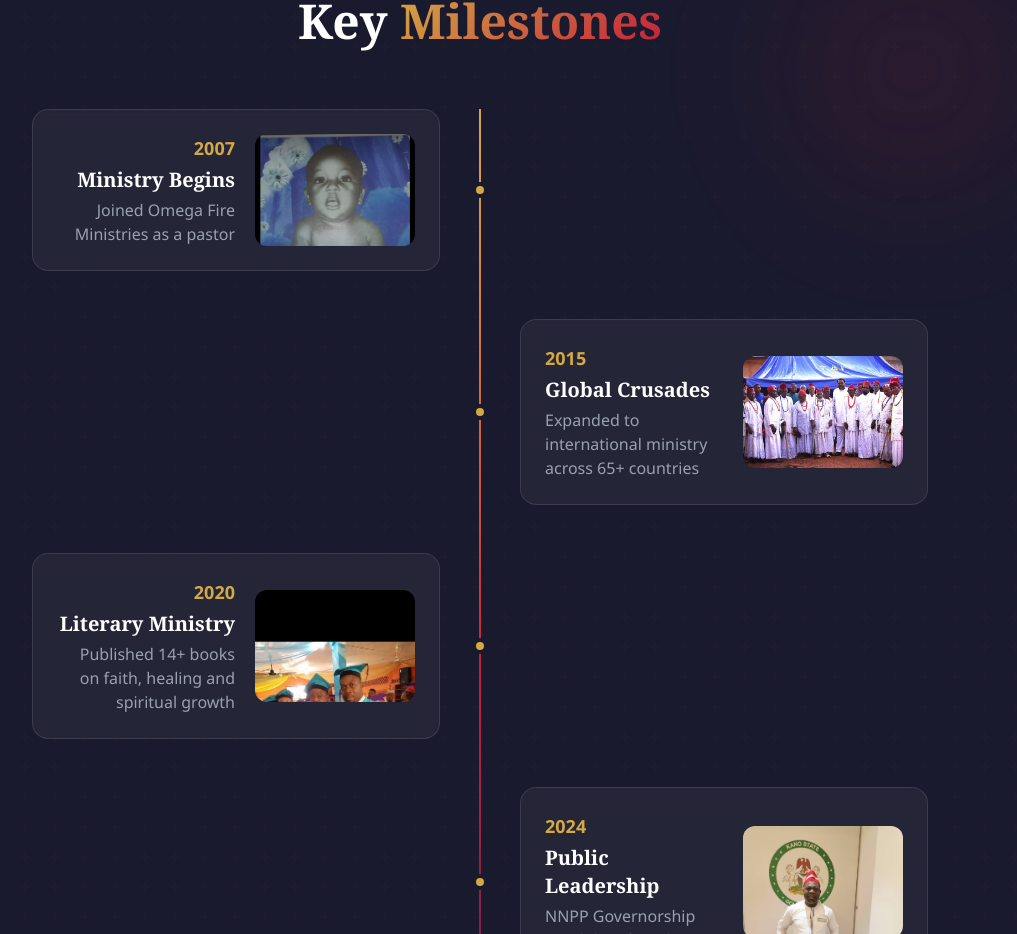
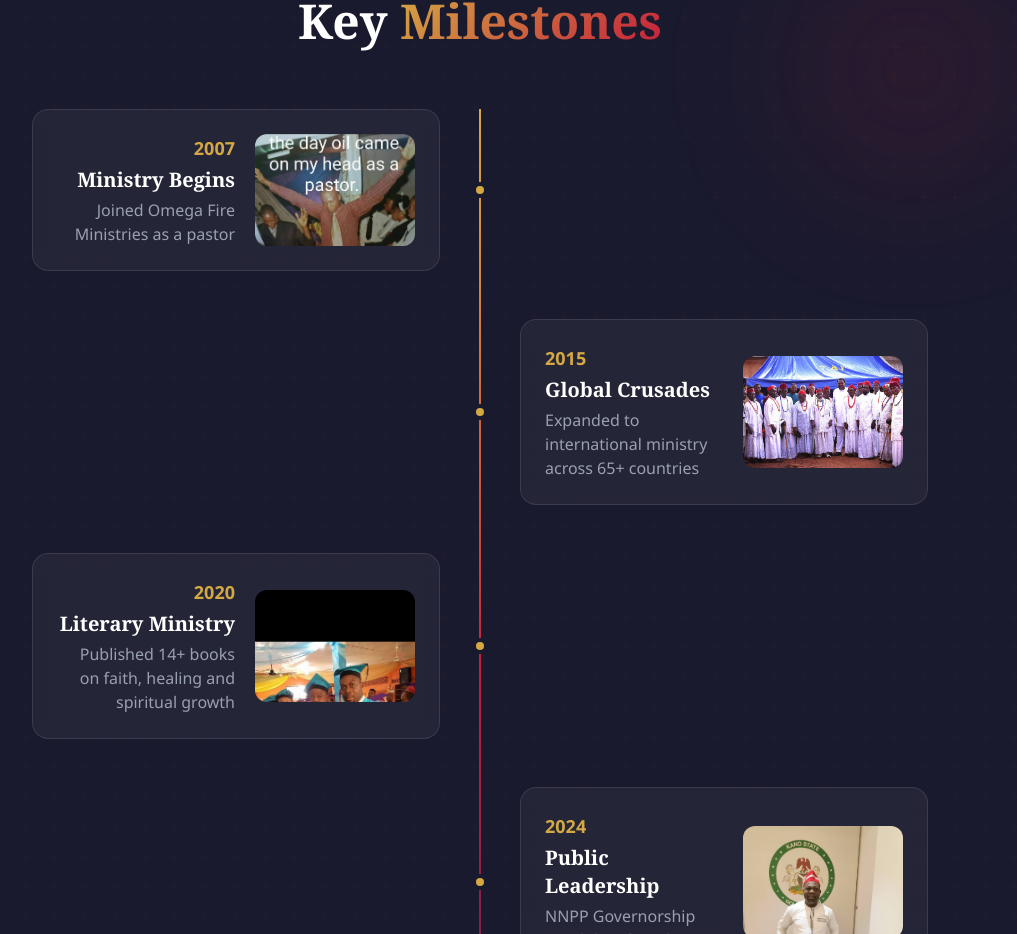
Before and after one commit to glorino/drazemheazena, a Next.js app: page / in a window 1280 px wide. Shown: the part 2569-3503 px from the top of the page, without its empty margins (160-1177 px from the left). Built offline with nearby package versions, Linux system fonts and the light colour scheme.

Commit message:
feat: replace 2007 milestone image with ministry photo

```diff
--- a/src/app/about/page.tsx
+++ b/src/app/about/page.tsx
@@ -38,7 +38,7 @@ const timeline = [
     title: "Ministry Begins",
     description:
       "Joined Omega Fire Ministries as a pastor, beginning a journey of pastoral leadership that would span nearly two decades.",
-    image: "/azenacommunity.jpg",
+    image: "/azenaministry.jpg",
   },
   {
     year: "2015",
--- a/src/app/page.tsx
+++ b/src/app/page.tsx
@@ -73,7 +73,7 @@ const milestones = [
     year: "2007",
     title: "Ministry Begins",
     description: "Joined Omega Fire Ministries as a pastor",
-    image: "/azenababy.jpg",
+    image: "/azenaministry.jpg",
   },
   {
     year: "2015",
```
Also changed, not shown: public/azenababy.jpg, public/azenaministry.jpg (added).
